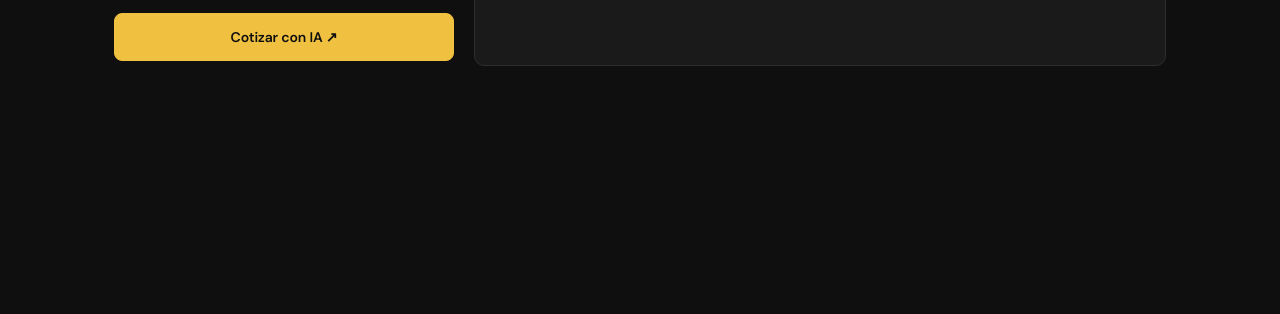
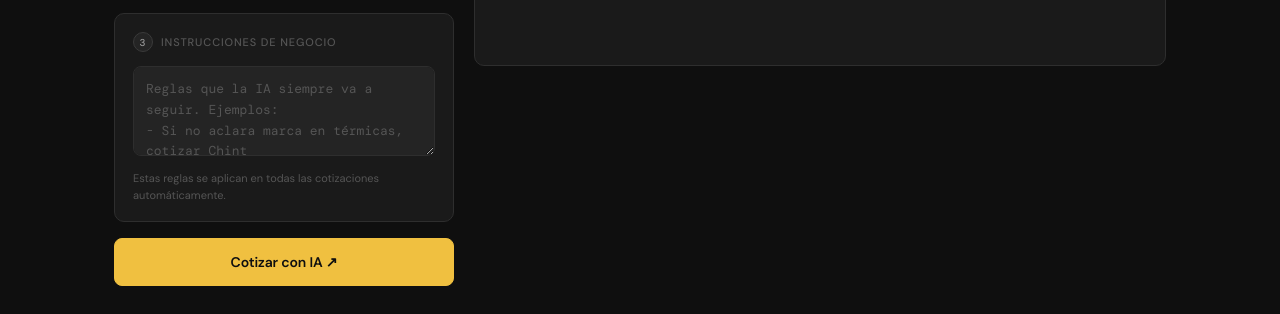
Before and after one commit to Tomas-Paternal-Srl/cotizador-electrico, a plain HTML site: page public/index.html in a window 1280 px wide. Shown: the part 571-885 px from the top of the page. Before the commit the page ends 800 px from the top, so only its background shows below. Drawn offline with nearby package versions, Linux system fonts and the light colour scheme.

Commit message:
Update index.html

```diff
--- a/public/index.html
+++ b/public/index.html
@@ -445,6 +445,17 @@
       💡 Cuando cotizás y confirmás un match dudoso, se guarda acá automáticamente.</div>
     </div>
 
+    <!-- Instrucciones de negocio -->
+    <div class="card">
+      <div class="card-title"><span class="num">3</span> Instrucciones de negocio</div>
+      <textarea id="instrucciones" style="min-height:90px;" placeholder="Reglas que la IA siempre va a seguir. Ejemplos:
+- Si no aclara marca en térmicas, cotizar Chint
+- Si no aclara tipo de corrugado, cotizar liviano
+- Si piden cable sin sección, cotizar 2.5mm
+- Precios sin IVA siempre"></textarea>
+      <div class="hint">Estas reglas se aplican en todas las cotizaciones automáticamente.</div>
+    </div>
+
     <!-- Botón cotizar -->
     <button class="btn btn-primary" id="btn-cotizar" onclick="cotizar()">
       Cotizar con IA ↗
@@ -574,7 +585,8 @@ curva 22mm x 50"></textarea>
         body: JSON.stringify({
           pedido: pedidoRaw,
           catalogo: catalogoStr,
-          sinonimos: synonyms
+          sinonimos: synonyms,
+          instrucciones: document.getElementById('instrucciones').value.trim()
         })
       });
 
```
